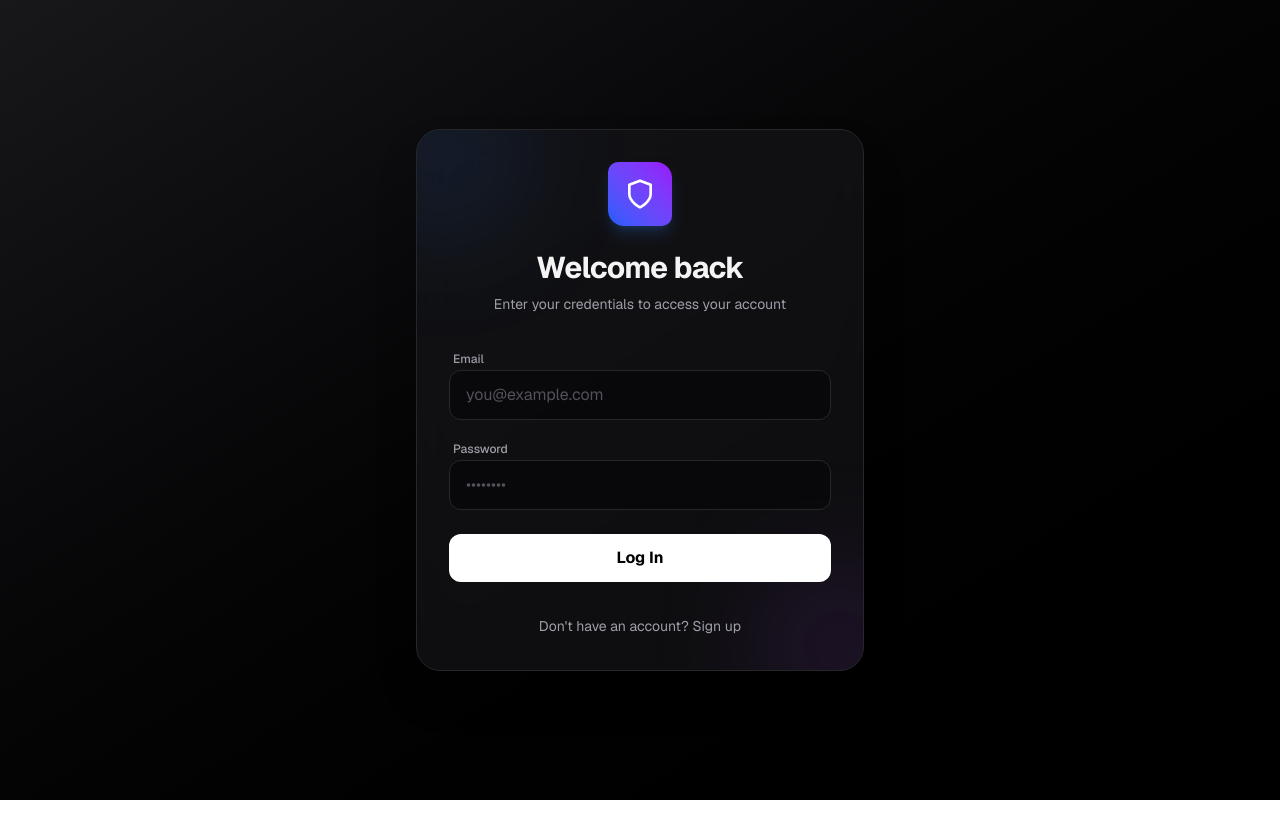
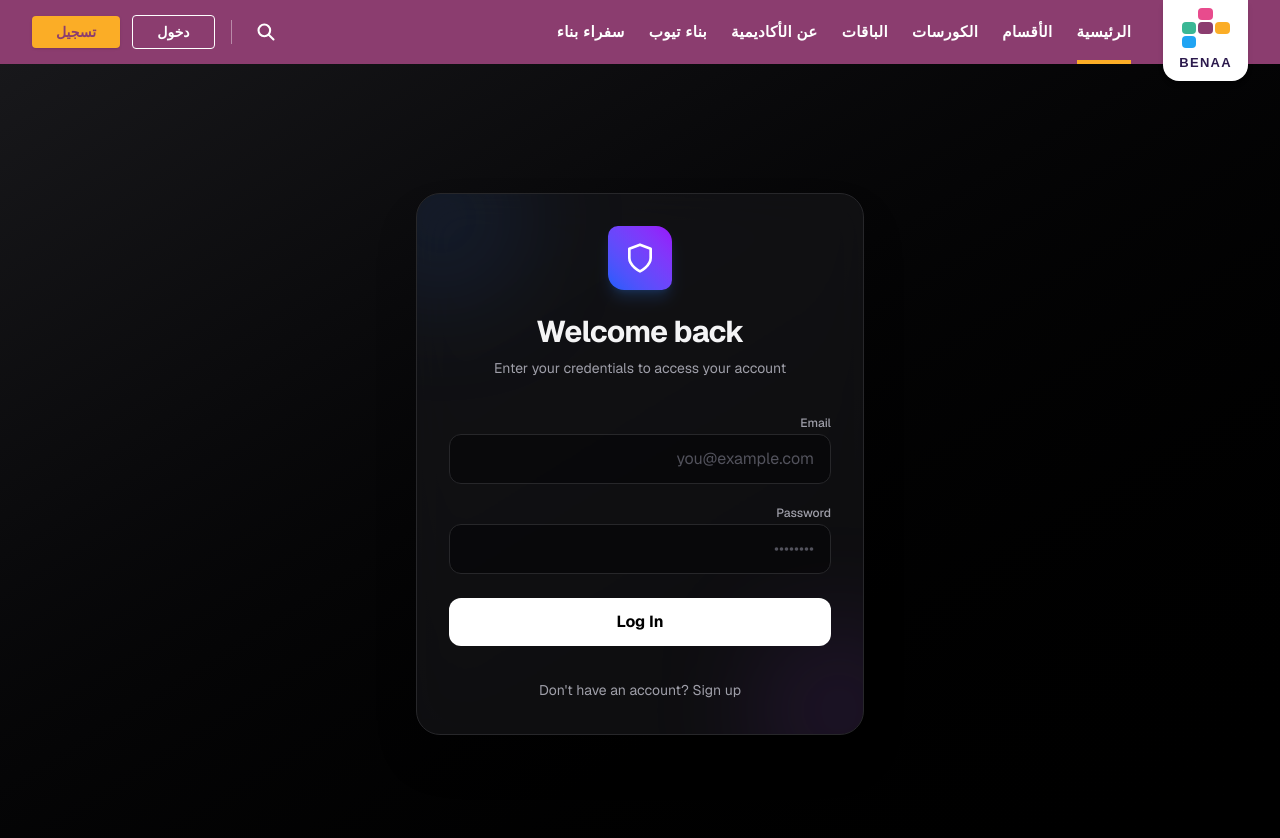
Before and after one commit to HammaBG/academy-frontend, a Next.js app: page / in a window 1280 px wide. Shown: the top 838 px of the page. Before the commit the page ends 800 px from the top, so only its background shows below. Built offline with nearby package versions, Linux system fonts and the light colour scheme.

Commit message:
feat: implement authentication store, responsive navbar, and base layout structure

```diff
--- a/src/app/layout.tsx
+++ b/src/app/layout.tsx
@@ -1,5 +1,6 @@
 import type { Metadata } from "next";
 import { Geist, Geist_Mono } from "next/font/google";
+import Navbar from "../components/Navbar";
 import "./globals.css";
 
 const geistSans = Geist({
@@ -24,10 +25,14 @@ export default function RootLayout({
 }>) {
   return (
     <html
-      lang="en"
+      lang="ar"
+      dir="rtl"
       className={`${geistSans.variable} ${geistMono.variable} h-full antialiased`}
     >
-      <body className="min-h-full flex flex-col">{children}</body>
+      <body className="min-h-full flex flex-col">
+        <Navbar />
+        {children}
+      </body>
     </html>
   );
 }
--- /dev/null
+++ b/src/components/Navbar.tsx
@@ -0,0 +1,161 @@
+"use client";
+
+import { useState } from "react";
+import Link from "next/link";
+import { useAuthStore } from "../store/auth";
+
+export default function Navbar() {
+  const { user, isAuthenticated, logout } = useAuthStore();
+  const [isMobileMenuOpen, setIsMobileMenuOpen] = useState(false);
+
+  // Exact links from the image
+  const links = [
+    { name: "الرئيسية", href: "/", active: true },
+    { name: "الأقسام", href: "/categories" },
+    { name: "الكورسات", href: "/courses" },
+    { name: "الباقات", href: "/packages" },
+    { name: "عن الأكاديمية", href: "/about" },
+    { name: "بناء تيوب", href: "/benaaTube" },
+    { name: "سفراء بناء", href: "/affiliate" },
+  ];
+
+  return (
+    <nav className="w-full bg-[#8b3d6f] relative z-50">
+      <div className="max-w-[1400px] mx-auto px-4 md:px-8">
+        <div className="flex justify-between items-stretch h-16">
+
+          {/* Right side: Links and Logo */}
+          <div className="flex items-stretch gap-8">
+            {/* Logo Tab */}
+            <div className="flex-shrink-0 flex items-start">
+              <Link href="/" className="bg-white rounded-b-2xl shadow-md px-4 pb-3 pt-2 flex flex-col items-center justify-center transform transition-transform hover:scale-105">
+                {/* Logo Image Placeholder matching the blocky Benaa logo */}
+                <div className="grid grid-cols-3 gap-0.5 w-12 h-10 mb-1">
+                  <div className="w-full h-full bg-[#fbad26] rounded-sm col-start-1 row-start-2"></div>
+                  <div className="w-full h-full bg-[#e84b8d] rounded-sm col-start-2 row-start-1"></div>
+                  <div className="w-full h-full bg-[#8b3d6f] rounded-sm col-start-2 row-start-2"></div>
+                  <div className="w-full h-full bg-[#3ab795] rounded-sm col-start-3 row-start-2"></div>
+                  <div className="w-full h-full bg-[#20a4f3] rounded-sm col-start-3 row-start-3"></div>
+                </div>
+                <span className="font-extrabold text-[13px] text-[#2c1a4d] tracking-widest leading-none mt-1">
+                  BENAA
+                </span>
+              </Link>
+            </div>
+
+            {/* Desktop Navigation Links */}
+            <div className="hidden lg:flex items-stretch gap-6">
+              {links.map((link) => (
+                <Link
+                  key={link.name}
+                  href={link.href}
+                  className={`flex items-center text-[15px] font-bold text-white tracking-wide transition-colors hover:text-gray-200 relative ${link.active ? 'border-b-4 border-[#fbad26] pt-1' : ''}`}
+                >
+                  {link.name}
+                </Link>
+              ))}
+            </div>
+          </div>
+
+          {/* Left side: Auth / Search / Profile buttons */}
+          <div className="flex items-center gap-4">
+
+            {/* Search Icon */}
+            <button className="text-white hover:text-gray-200 p-2 hidden sm:block">
+              <svg xmlns="http://www.w3.org/2000/svg" className="h-5 w-5" fill="none" viewBox="0 0 24 24" stroke="currentColor" strokeWidth={2.5}>
+                <path strokeLinecap="round" strokeLinejoin="round" d="M21 21l-6-6m2-5a7 7 0 11-14 0 7 7 0 0114 0z" />
+              </svg>
+            </button>
+
+            {/* Vertical Separator */}
+            <div className="hidden sm:block h-6 w-px bg-white/40"></div>
+
+            {isAuthenticated ? (
+              <div className="flex items-center gap-3">
+                <div className="flex items-center gap-2 cursor-pointer group">
+                  <div className="w-8 h-8 md:w-9 md:h-9 bg-white/20 rounded-full flex items-center justify-center text-white font-bold border border-white/40 group-hover:bg-white/30 transition-all">
+                    {user?.first_name ? user.first_name[0] : "م"}
+                  </div>
+                  <span className="text-sm font-bold text-white hidden lg:block">
+                    {user?.first_name || "مرحباً"}
+                  </span>
+                </div>
+                <button
+                  onClick={logout}
+                  className="text-sm font-bold text-white px-4 py-1.5 rounded-lg border border-[#fbad26] hover:bg-[#fbad26] hover:text-[#8b3d6f] transition-all"
+                >
+                  خروج
+                </button>
+              </div>
+            ) : (
+              <div className="flex items-center gap-3">
+                <Link
+                  href="/"
+                  className="text-sm font-bold text-white px-6 py-1.5 rounded-[4px] border border-white hover:bg-white/10 transition-all"
+                >
+                  دخول
+                </Link>
+                <Link
+                  href="/"
+                  className="text-sm font-bold text-[#8b3d6f] bg-[#fbad26] hover:bg-[#ffbe45] px-6 py-1.5 rounded-[4px] transition-all shadow-sm"
+                >
+                  تسجيل
+                </Link>
+              </div>
+            )}
+
+            {/* Mobile menu button */}
+            <div className="flex items-center lg:hidden ml-2">
+              <button
+                onClick={() => setIsMobileMenuOpen(!isMobileMenuOpen)}
+                className="inline-flex items-center justify-center p-2 rounded-md text-white hover:bg-white/10 focus:outline-none transition-all"
+              >
+                <svg className={`h-6 w-6 ${isMobileMenuOpen ? 'hidden' : 'block'}`} fill="none" viewBox="0 0 24 24" stroke="currentColor">
+                  <path strokeLinecap="round" strokeLinejoin="round" strokeWidth={2.5} d="M4 6h16M4 12h16M4 18h16" />
+                </svg>
+                <svg className={`h-6 w-6 ${isMobileMenuOpen ? 'block' : 'hidden'}`} fill="none" viewBox="0 0 24 24" stroke="currentColor">
+                  <path strokeLinecap="round" strokeLinejoin="round" strokeWidth={2.5} d="M6 18L18 6M6 6l12 12" />
+                </svg>
+              </button>
+            </div>
+          </div>
+        </div>
+      </div>
+
+      {/* Mobile Menu Panel */}
+      <div className={`lg:hidden overflow-hidden transition-all duration-300 ease-in-out ${isMobileMenuOpen ? 'max-h-96 opacity-100 bg-[#7c3663]' : 'max-h-0 opacity-0 bg-[#8b3d6f]'}`}>
+        <div className="px-4 py-4 space-y-2 border-t border-white/10">
+          {links.map((link) => (
+            <Link
+              key={link.name}
+              href={link.href}
+              className={`block px-3 py-2 rounded-md text-base font-bold transition-colors ${link.active ? 'text-[#fbad26] bg-white/5' : 'text-white hover:bg-white/10'}`}
+              onClick={() => setIsMobileMenuOpen(false)}
+            >
+              {link.name}
+            </Link>
+          ))}
+
+          <div className="pt-4 border-t border-white/10 sm:hidden">
+            <div className="grid grid-cols-2 gap-3">
+              <Link
+                href="/"
+                className="text-center text-sm font-bold text-white border border-white hover:bg-white/10 px-4 py-2.5 rounded-[4px] transition-colors"
+                onClick={() => setIsMobileMenuOpen(false)}
+              >
+                دخول
+              </Link>
+              <Link
+                href="/"
+                className="text-center text-sm font-bold text-[#8b3d6f] bg-[#fbad26] hover:bg-[#ffbe45] px-4 py-2.5 rounded-[4px] transition-colors"
+                onClick={() => setIsMobileMenuOpen(false)}
+              >
+                تسجيل
+              </Link>
+            </div>
+          </div>
+        </div>
+      </div>
+    </nav>
+  );
+}
--- a/src/store/auth.ts
+++ b/src/store/auth.ts
@@ -4,7 +4,10 @@ import { create } from 'zustand';
 export interface User {
   id: string;
   email: string;
-  // add other fields if necessary
+  first_name?: string;
+  last_name?: string;
+  phone?: string;
+  role?: 'user' | 'instructor' | 'admin';
 }
 
 interface AuthState {
```
